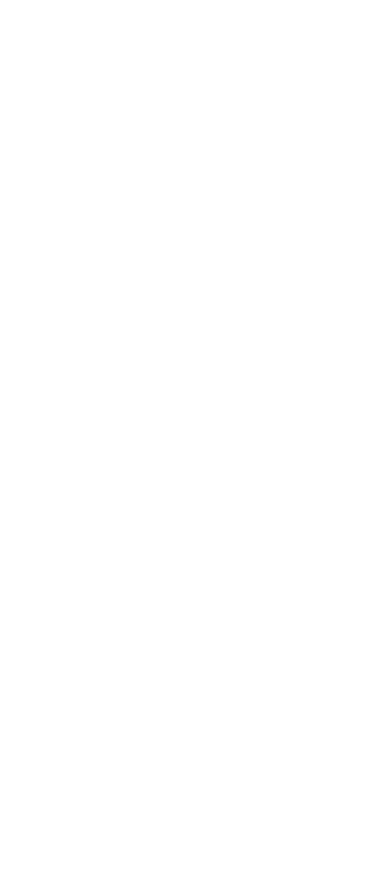
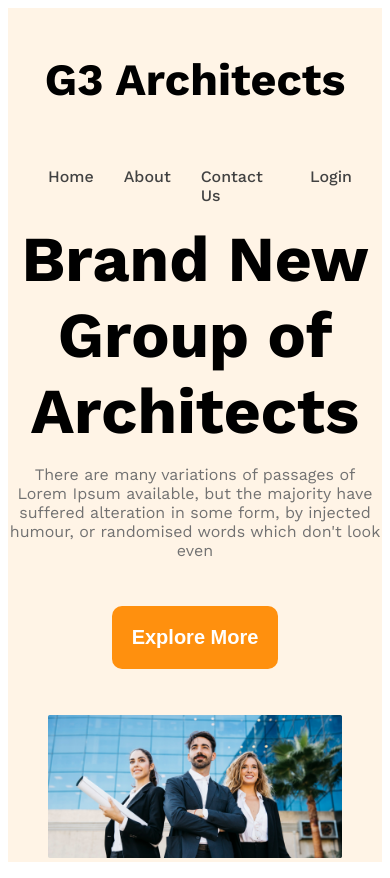
Before and after one commit to joybappy/g3-architect-web, a plain HTML site: page index.html in a window 390 px wide. Before the commit the page ends 844 px from the top, so only its background shows below. Drawn offline with nearby package versions, Linux system fonts and the light colour scheme.

Commit message:
header, navbar, banner, added with responsive

```diff
--- a/index.html
+++ b/index.html
@@ -1,11 +1,42 @@
 <!DOCTYPE html>
 <html lang="en">
+
 <head>
     <meta charset="UTF-8">
     <meta name="viewport" content="width=device-width, initial-scale=1.0">
-    <title>G3 Architect</title>
+    <title>G3 Architects</title>
+    <link rel="stylesheet" href="./style.css">
 </head>
-<body>
 
+<body class="work-sans">
+    <header class="bg-light">
+        <nav class="navbar display-flex">
+            <h3 class="brand">G3 Architects</h3>
+            <ul class="nav-links display-flex">
+                <li class="nav-item"><a href="" class="nav-link text-gray">Home</a></li>
+                <li class="nav-item"><a href="" class="nav-link text-gray">About</a></li>
+                <li class="nav-item"><a href="" class="nav-link text-gray">Contact Us</a></li>
+                <li class="nav-item"><a href="" class="nav-link text-gray">Login</a></li>
+            </ul>
+        </nav>
+        <div class="banner">
+            <div class="banner-content">
+                <h1 class="banner-title">Brand New<br>Group of Architects</h1>
+                <p class="banner-description text-light-gray">There are many variations of passages of Lorem Ipsum
+                    available, but the
+                    majority have suffered alteration in some form, by injected humour, or randomised words which don't
+                    look even</p>
+                <button class="btn-primary">Explore More</button>
+            </div>
+            <figure><img src="./images/banner.png" alt=""></figure>
+        </div>
+    </header>
+    <main>
+
+    </main>
+    <footer>
+
+    </footer>
 </body>
+
 </html>
--- /dev/null
+++ b/style.css
@@ -0,0 +1,89 @@
+@import url('https://fonts.googleapis.com/css2?family=Work+Sans:ital,wght@0,100..900;1,100..900&display=swap');
+
+
+.work-sans {
+    font-family: "Work Sans", sans-serif;
+    font-optical-sizing: auto;
+    font-weight: normal;
+    font-style: normal;
+}
+
+/* shared style */
+.display-flex {
+    display: flex;
+}
+
+/* dark02 */
+.text-gray {
+    color: #424242;
+}
+
+/* dark03 */
+.text-light-gray {
+    color: #727272;
+}
+
+.bg-light {
+    background-color: rgba(255, 144, 14, 0.1);
+}
+
+/* navbar styles */
+.brand {
+    font-size: 2.8rem;
+    font-weight: 700;
+}
+
+.nav-item {
+    list-style: none;
+    margin-right: 30px;
+}
+
+.navbar {
+    justify-content: space-between;
+    align-items: center;
+}
+
+.nav-link {
+    text-decoration: none;
+    font-weight: 500;
+}
+
+.navbar,
+.banner {
+    max-width: 1440px;
+    margin: 0 auto;
+}
+
+.banner-title {
+    font-size: 4rem;
+    font-weight: 700;
+    margin: 0;
+}
+
+.btn-primary {
+    background-color: #FF900E;
+    color: white;
+    font-size: 1.25rem;
+    font-weight: 600;
+    padding: 20px;
+    border-radius: 10px;
+    border: none;
+    margin: 30px;
+}
+
+.banner-content {
+    max-width: 800px;
+    margin: 0 auto;
+    text-align: center;
+}
+
+.banner figure img {
+    width: 100%;
+}
+
+/* responsive media */
+@media screen and (max-width:575px) {
+    .navbar {
+        flex-direction: column;
+    }
+}
```
